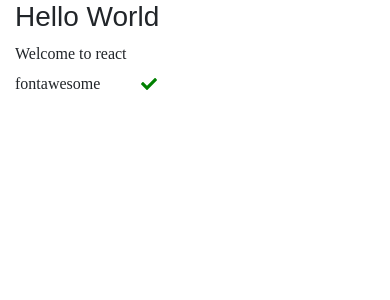
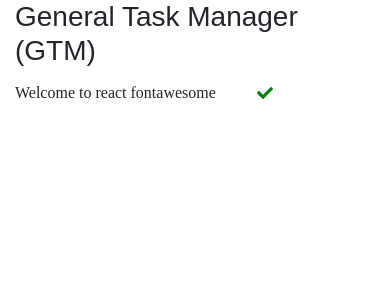
Before and after one commit to sikirumoshood/task-manager-mode, a React (Create React App) app in the folder client/: page / in a window 390 px wide. Shown: the top 300 px of the page. Built offline with nearby package versions, Linux system fonts and the light colour scheme; what webfontloader would draw is missing.

Commit message:
Setting up app components

```diff
--- a/client/package.json
+++ b/client/package.json
@@ -10,9 +10,14 @@
     "classnames": "^2.2.6",
     "react": "^16.8.6",
     "react-dom": "^16.8.6",
+    "react-redux": "^7.0.3",
     "react-reveal": "^1.2.2",
+    "react-router-dom": "^5.0.0",
     "react-scripts": "3.0.1",
     "reactstrap": "^8.0.0",
+    "redux": "^4.0.1",
+    "redux-thunk": "^2.3.0",
+    "uuid": "^3.3.2",
     "webfontloader": "^1.6.28"
   },
   "scripts": {
--- a/client/src/App.js
+++ b/client/src/App.js
@@ -1,27 +1,23 @@
 import React, { Component } from "react";
 import "./App.css";
-import { Container, Row, Col, Button } from "reactstrap";
-import { FontAwesomeIcon } from "@fortawesome/react-fontawesome";
-import { faCheck } from "@fortawesome/free-solid-svg-icons";
+import { Container } from "reactstrap";
+import { BrowserRouter as Router, Route } from "react-router-dom";
+import Index from "./components/Index";
+import Dashboard from "./components/Dashboard";
+import Login from "./components/auth/Login";
+import Register from "./components/auth/Register";
 
 class App extends Component {
   render() {
     return (
-      <Container>
-        <h3>Hello World</h3>
-        <Row>
-          <Col className="col-md-5">
-            <p>
-              Welcome to react fontawesome{" "}
-              <Button color="white" className="ml-4">
-                <FontAwesomeIcon icon={faCheck} style={{ color: "green" }} />
-              </Button>
-            </p>
-          </Col>
-
-          <Col />
-        </Row>
-      </Container>
+      <Router>
+        <Container>
+          <Route exact path="/" component={Index} />
+          <Route exact path="/login" component={Login} />
+          <Route exact path="/Register" component={Register} />
+          <Route exact path="/dashboard" component={Dashboard} />
+        </Container>
+      </Router>
     );
   }
 }
--- /dev/null
+++ b/client/src/components/Dashboard.jsx
@@ -0,0 +1,13 @@
+import React, { Component } from "react";
+
+class Dashboard extends Component {
+  render() {
+    return (
+      <div>
+        <p>Welcome to dashboard</p>
+      </div>
+    );
+  }
+}
+
+export default Dashboard;
--- /dev/null
+++ b/client/src/components/Index.jsx
@@ -0,0 +1,24 @@
+import React, { Component } from "react";
+import { Row, Col, Button } from "reactstrap";
+import { FontAwesomeIcon } from "@fortawesome/react-fontawesome";
+import { faCheck } from "@fortawesome/free-solid-svg-icons";
+class Index extends Component {
+  render() {
+    return (
+      <div>
+        <h3>General Task Manager (GTM)</h3>
+        <Row>
+          <Col className="col-md-5">
+            <p>
+              Welcome to react fontawesome{" "}
+              <Button color="white" className="ml-4">
+                <FontAwesomeIcon icon={faCheck} style={{ color: "green" }} />
+              </Button>
+            </p>
+          </Col>
+        </Row>
+      </div>
+    );
+  }
+}
+export default Index;
--- /dev/null
+++ b/client/src/components/auth/Login.jsx
@@ -0,0 +1,12 @@
+import React, { Component } from "react";
+
+class Login extends Component {
+  render() {
+    return (
+      <div>
+        <p>Login Here</p>
+      </div>
+    );
+  }
+}
+export default Login;
--- /dev/null
+++ b/client/src/components/auth/Register.jsx
@@ -0,0 +1,13 @@
+import React, { Component } from "react";
+
+class Register extends Component {
+  render() {
+    return (
+      <div>
+        <p>Register here</p>
+      </div>
+    );
+  }
+}
+
+export default Register;
```
Also changed, not shown: client/src/components/tasks/TaskEdit.jsx (added), client/src/components/tasks/TaskItem.jsx (added), client/src/components/tasks/TaskList.jsx (added), client/src/img/bg.jpg (added), 1 other file (tests, documents, lock files or other folders).
